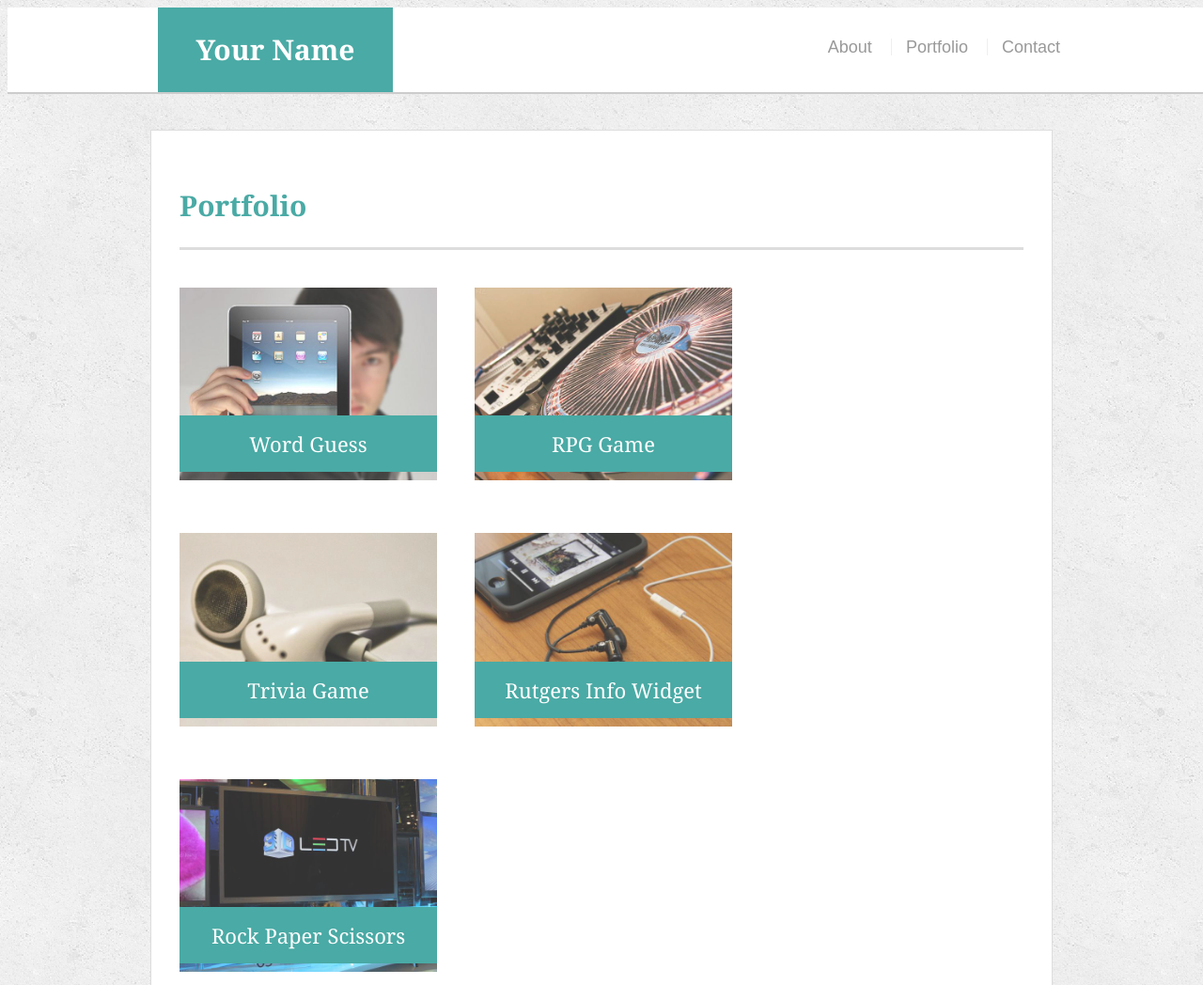
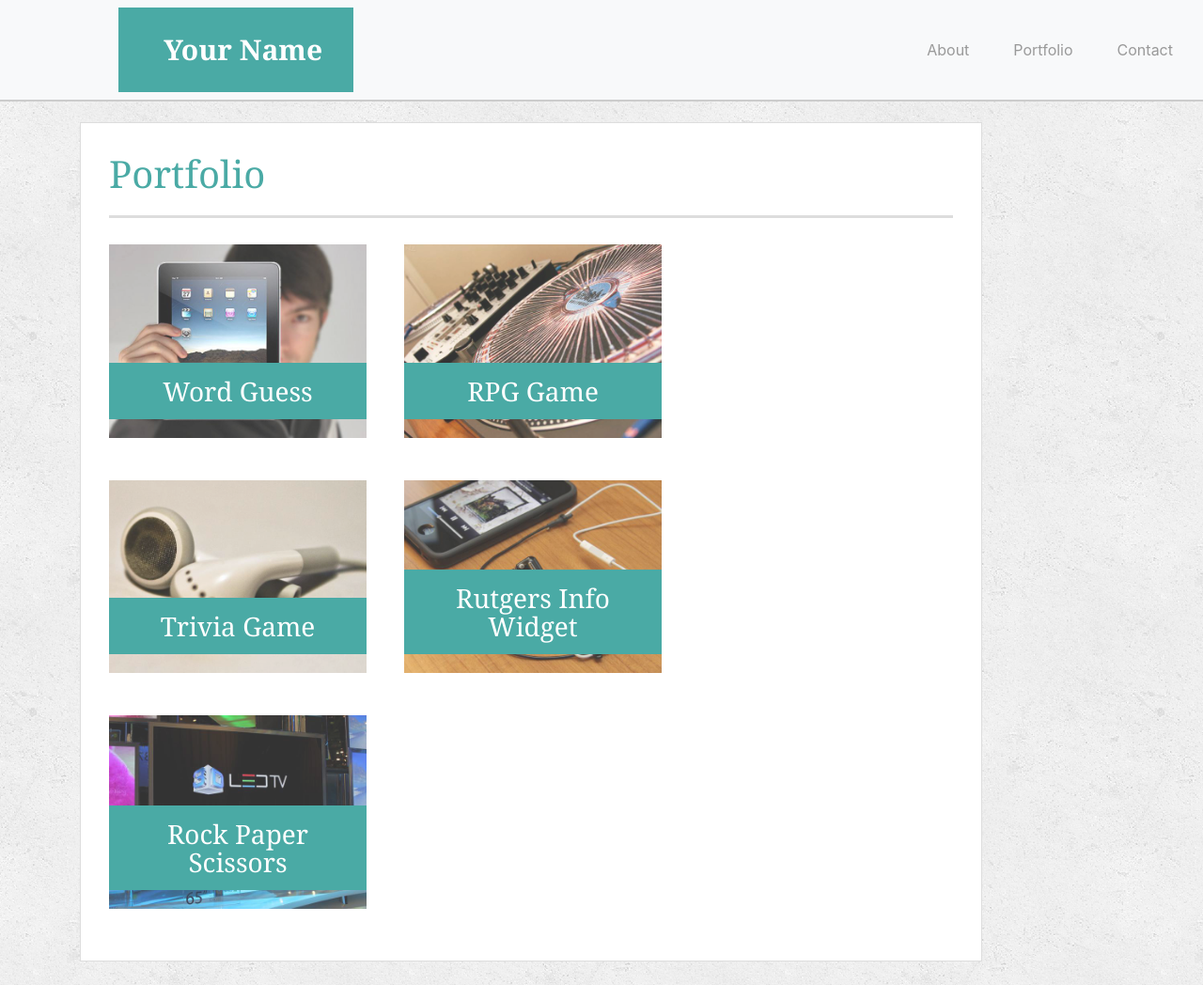
Before and after one commit to reb2039607/Bootstrap-Portfolio, a plain HTML site: page portfolio.html in a window 1280 px wide. Shown: the top 1048 px of the page at 94% size. Drawn offline with nearby package versions, Linux system fonts and the light colour scheme.

Commit message:
work in progress

```diff
--- a/index.css
+++ b/index.css
@@ -56,6 +56,10 @@ body {
 
   /* header */
 
+/* can we use the Display utility to create the breaking points? */
+
+
+
   #masthead {
     position: fixed;
     float: left;
@@ -82,7 +86,7 @@ body {
     text-decoration: none;
     background: #4aaaa5;
     /* padding-right: 50px; this makes it move within the green box*/
-    margin-right: 1200px;
+    margin-right: 500px;
   }
 
   nav {
@@ -148,7 +152,7 @@ body {
 
 
 
-  @media (max-width: 980px) {
+  /* @media (max-width: 980px) {
 
 
-  }
+  } */
--- a/portfolio.css
+++ b/portfolio.css
@@ -54,6 +54,7 @@ h3 {
 
 #masthead {
   position: fixed;
+  float: left;
   z-index: 99;
   width: 100%;
   margin: 0 0 30px;
@@ -65,6 +66,7 @@ h3 {
 
 #logo {
   float: left;
+  /* clear: both; */
   width: 250px;
   height: 90px;
   font-family: Georgia, Times, "Times New Roman", serif;
@@ -75,11 +77,12 @@ h3 {
   text-align: center;
   text-decoration: none;
   background: #4aaaa5;
+  margin-right: 500px;
 }
 
 nav {
-  float: right;
-  margin-top: 25px;
+  /* float: right; */
+  margin: 0px;
 }
 
 nav a {
--- a/portfolio.html
+++ b/portfolio.html
@@ -9,16 +9,43 @@
 
 <body>
 
+    <link rel="stylesheet" href="https://stackpath.bootstrapcdn.com/bootstrap/4.3.1/css/bootstrap.min.css"
+    integrity="sha384-ggOyR0iXCbMQv3Xipma34MD+dH/1fQ784/j6cY/iJTQUOhcWr7x9JvoRxT2MZw1T" crossorigin="anonymous">
+
+
+
   <header id="masthead">
-    <div class="container">
-      <a href="index.html" id="logo">Your Name</a>
-      <nav>
-        <a href="index.html">About</a>
-        <a href="portfolio.html">Portfolio</a>
-        <a href="contact.html">Contact</a>
-      </nav>
-    </div>
-  </header>
+
+      <nav class="navbar navbar-light bg-light">
+      <span class="navbar-brand mb-0 h1"></span>
+
+
+      <div class="d-flex justify-content-start">
+
+          <a href="index.html" id="logo">Your Name</a>
+
+      </div>
+
+      <!--let's use this to move the links to the right... -->
+
+      <ul class="nav justify-content-end">
+
+          <li class="nav-item">
+              <a class="nav-link" href="index.html">About</a>
+          </li>
+          <li class="nav-item">
+              <a class="nav-link" href="portfolio.html">Portfolio</a>
+          </li>
+          <li class="nav-item">
+              <a class="nav-link" href="contact.html">Contact</a>
+          </li>
+
+      </ul>
+
+  </nav>
+
+
+</header>
 
   <div id="main-container" class="container">
     <section class="main-section">
```
Also changed, not shown: contact.html (+33 -10 lines), index.html (+14 -13 lines).
